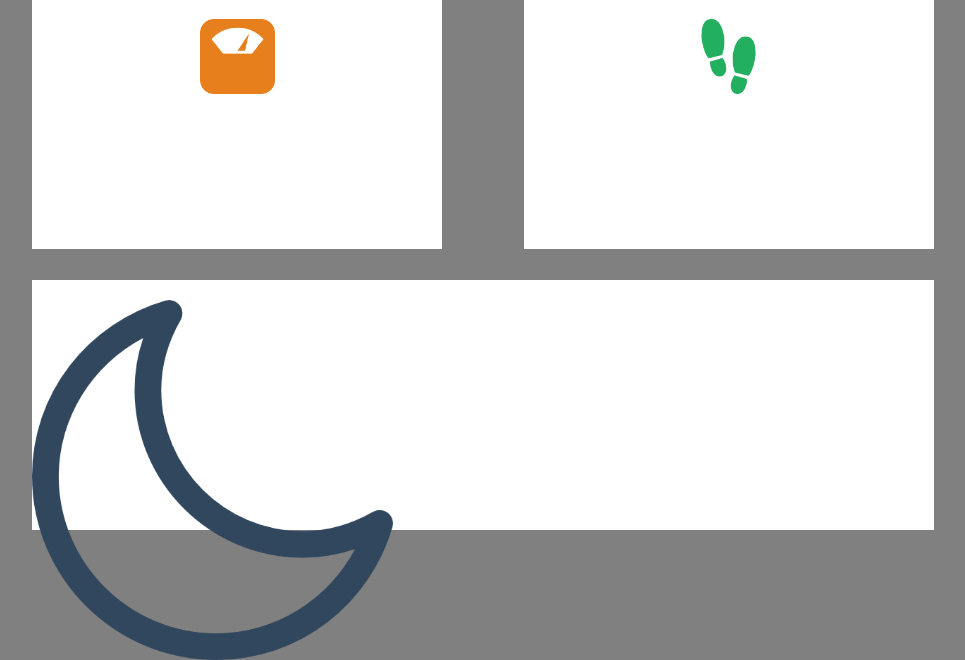
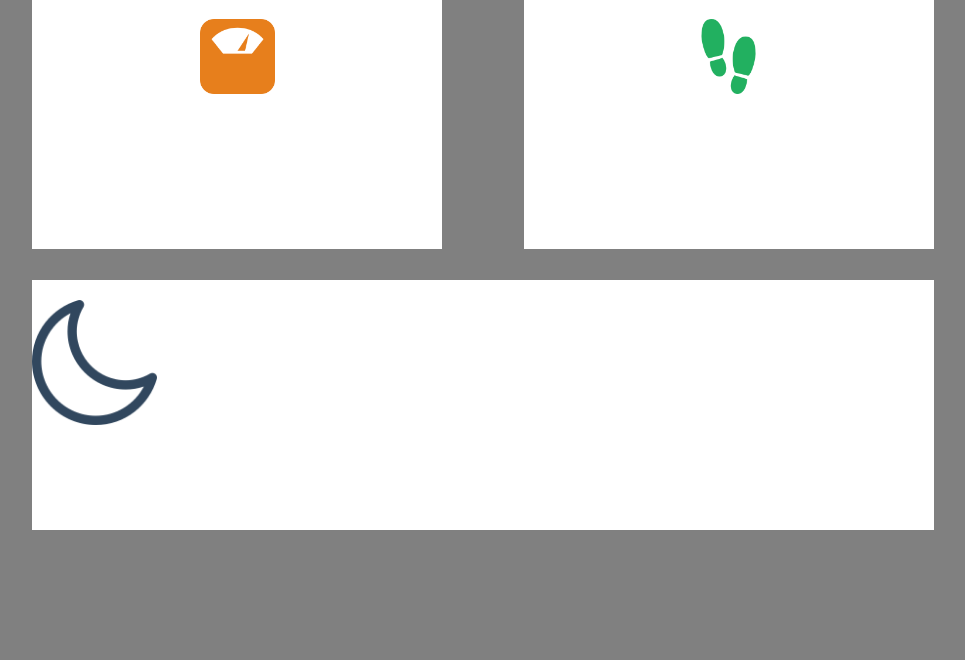
Before and after one commit to ClementRomac/FitBit_Project, a PHP site: page /Pages/Dashboard.html in a window 1280 px wide. Shown: the part 155-815 px from the top of the page, without its empty margins (157-1122 px from the left). After the commit the page ends 685 px from the top, so only its background shows below. Run offline with PHP 8.4, Linux system fonts and the light colour scheme.

Commit message:
MAJ site

```diff
--- a/App/css/Pages/Dashboard.css
+++ b/App/css/Pages/Dashboard.css
@@ -49,12 +49,12 @@ h1{
 
 .Squarre-1{
    float: left;
-    margin-left: 6%;
+   margin-left: 6%;
 }
 
 .Squarre-2{
    float: right;
-    margin-right: 6%;
+   margin-right: 6%;
 }
 
 .Rectangle{
@@ -75,6 +75,6 @@ h1{
 
 .Img-rectangle {
     margin: auto;
-    width: 40%;
+    height: 50%;
     margin-top: 20px;
 }
```
